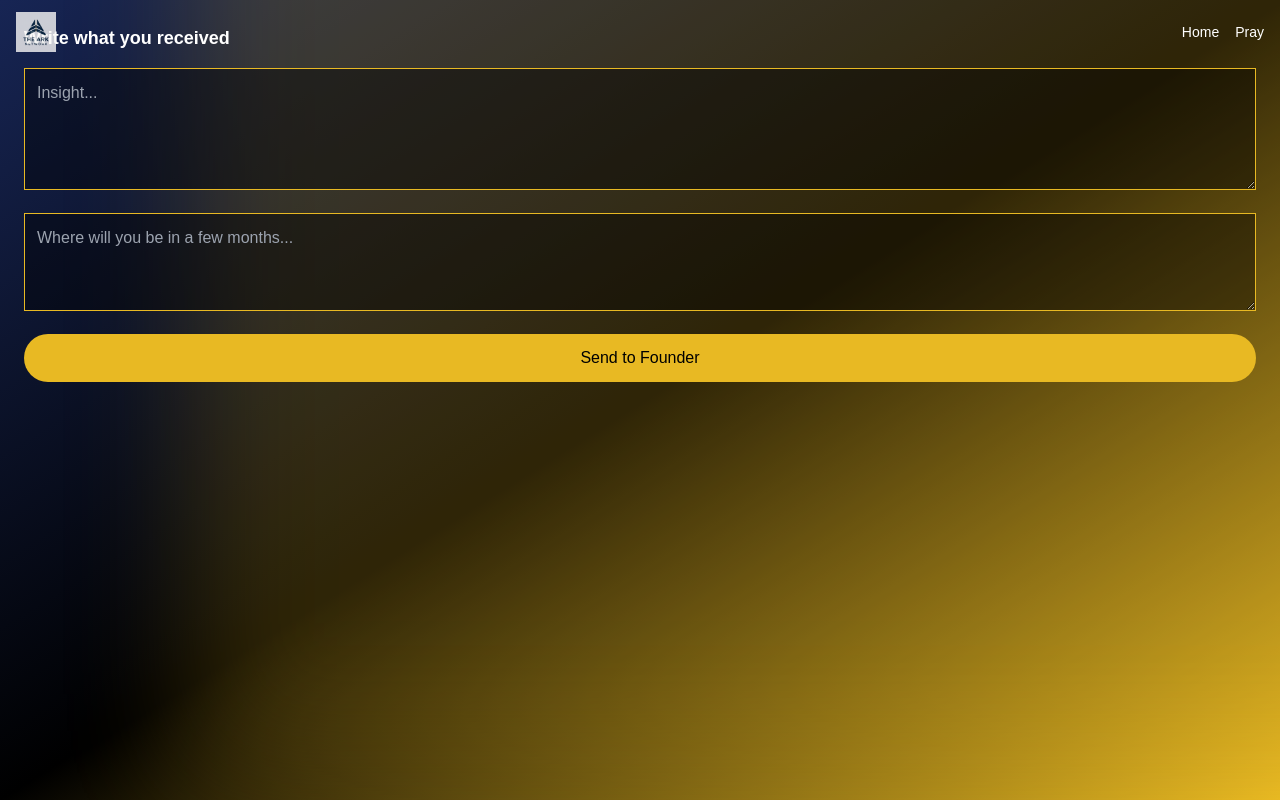
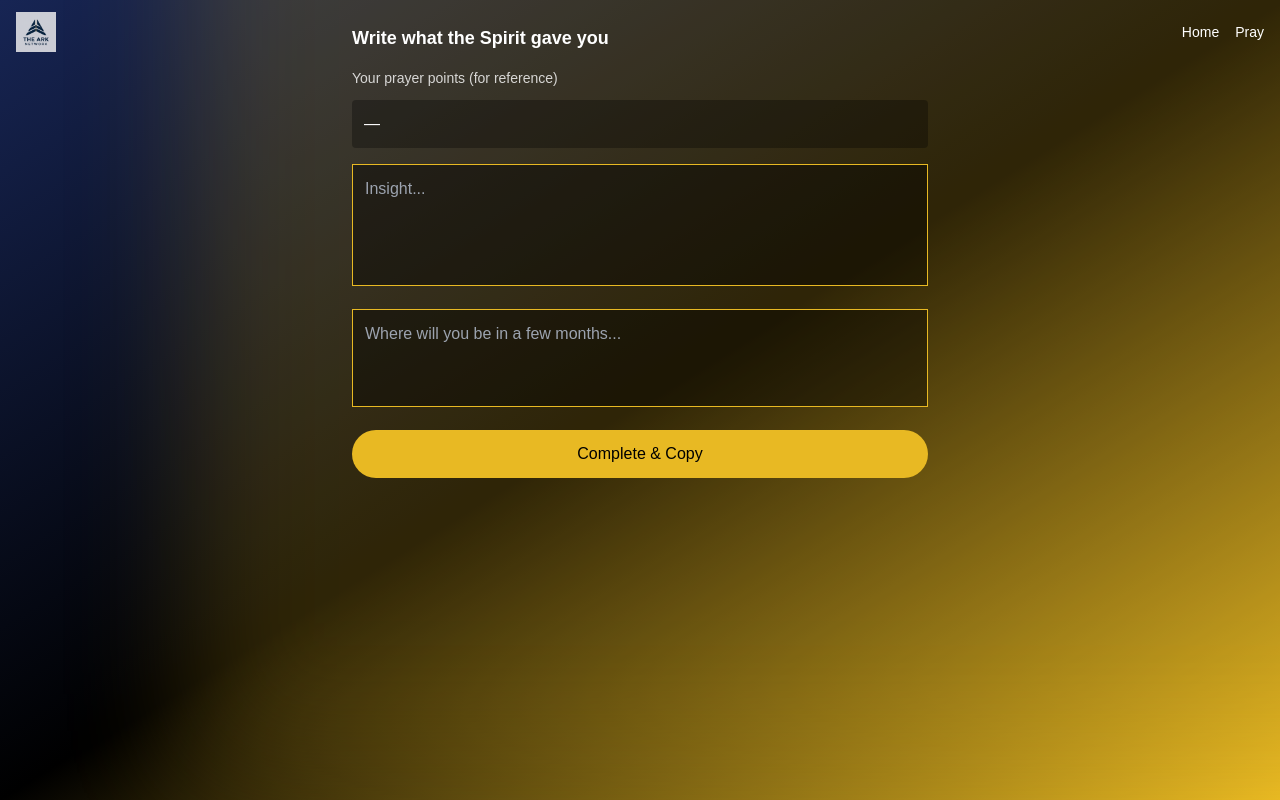
Before and after one commit to Solomough/The-pouring-clouds, a React (Vite) app: page /insight in a window 1280 px wide. Built offline with nearby package versions, Linux system fonts and the light colour scheme.

Commit message:
Update InsightForm.jsx

```diff
--- a/src/pages/InsightForm.jsx
+++ b/src/pages/InsightForm.jsx
@@ -1,39 +1,95 @@
-import { useState } from 'react'
-import { useNavigate } from 'react-router-dom'
-import BackgroundMotion from '../components/BackgroundMotion'
+import { useRef, useState } from "react";
+import { useNavigate, useLocation } from "react-router-dom";
+import BackgroundMotion from "../components/BackgroundMotion";
+import { copyToClipboard } from "../utils/clipboard";
 
 export default function InsightForm() {
-  const navigate = useNavigate()
-  const [input, setInput] = useState("")
-  const [dream, setDream] = useState("")
+  const navigate = useNavigate();
+  const location = useLocation();
+  const prayerPoints = location.state?.prayerPoints || "";
+  const insightRef = useRef(null);
+  const dreamRef = useRef(null);
+  const [promptVisible, setPromptVisible] = useState(false);
+  const founderPhone = "2347076560169";
 
-  const phone = "2347076560169"
+  const handleSubmit = async () => {
+    const insight = insightRef.current?.value || "";
+    const dream = dreamRef.current?.value || "";
 
-  const handleSend = () => {
+    const message = `Prayer Insight:\n${insight}\n\nFuture Desire:\n${dream}\n\n#PrayerCloud`;
+
+    // Copy to clipboard first (fast UX)
+    const ok = await copyToClipboard(message);
+    if (ok) {
+      alert("Your thoughts have been copied to clipboard. Paste in your notes to keep them alive.");
+    } else {
+      alert("Could not copy automatically. Please copy manually from the text area.");
+    }
+
+    // show share prompt
+    setPromptVisible(true);
+
+    // optionally store analytics later (Vercel KV) - placeholder for future
+    // e.g. fetch('/api/submit', {method:'POST', body: JSON.stringify({insight,dream})})
+  };
+
+  const handleShareYes = () => {
+    const insight = insightRef.current?.value || "";
+    const dream = dreamRef.current?.value || "";
     const message = encodeURIComponent(
-      `Prayer Insight:\n${input}\n\nFuture Desire:\n${dream}\n\n#PrayerCloud`
-    )
-    window.open(`https://wa.me/${phone}?text=${message}`, "_blank")
-    navigate('/success')
-  }
+      `Prayer Insight:\n${insight}\n\nFuture Desire:\n${dream}\n\n#PrayerCloud`
+    );
+    window.open(`https://wa.me/${founderPhone}?text=${message}`, "_blank");
+    navigate("/success");
+  };
+
+  const handleShareNo = () => {
+    alert("Thanks for praying. Keep meditating.");
+    navigate("/");
+  };
 
   return (
     <div className="min-h-screen p-6 text-white">
       <BackgroundMotion />
-      <h2 className="font-bold text-lg mb-4">Write what you received</h2>
+      <div className="max-w-xl mx-auto">
+        <h2 className="font-bold text-lg mb-4">Write what the Spirit gave you</h2>
 
-      <textarea className="w-full bg-black/40 border border-arkgold p-3 mb-4"
-        rows="4" placeholder="Insight..."
-        onChange={e => setInput(e.target.value)} />
+        <div className="mb-3 text-sm text-white/80">Your prayer points (for reference)</div>
+        <div className="mb-4 p-3 bg-black/30 rounded">{prayerPoints || "—"}</div>
 
-      <textarea className="w-full bg-black/40 border border-arkgold p-3 mb-4"
-        rows="3" placeholder="Where will you be in a few months..."
-        onChange={e => setDream(e.target.value)} />
+        <textarea
+          ref={insightRef}
+          rows="4"
+          placeholder="Insight..."
+          className="w-full bg-black/40 border border-arkgold p-3 mb-4 resize-none"
+        />
 
-      <button onClick={handleSend}
-        className="bg-arkgold text-black w-full py-3 rounded-full">
-        Send to Founder
-      </button>
+        <textarea
+          ref={dreamRef}
+          rows="3"
+          placeholder="Where will you be in a few months..."
+          className="w-full bg-black/40 border border-arkgold p-3 mb-4 resize-none"
+        />
+
+        <button onClick={handleSubmit} className="bg-arkgold text-black w-full py-3 rounded-full">
+          Complete & Copy
+        </button>
+
+        {/* prompt modal-like area */}
+        {promptVisible && (
+          <div className="mt-4 p-4 rounded bg-black/40 border border-white/5">
+            <div className="mb-3">Will you like to share your vision with the Founder for special mentorship sessions?</div>
+            <div className="flex gap-3">
+              <button onClick={handleShareYes} className="bg-arkgold text-black px-4 py-2 rounded-full">
+                Yes — Share with Founder
+              </button>
+              <button onClick={handleShareNo} className="bg-white/10 px-4 py-2 rounded-full">
+                No — Thanks
+              </button>
+            </div>
+          </div>
+        )}
+      </div>
     </div>
-  )
+  );
 }
```
